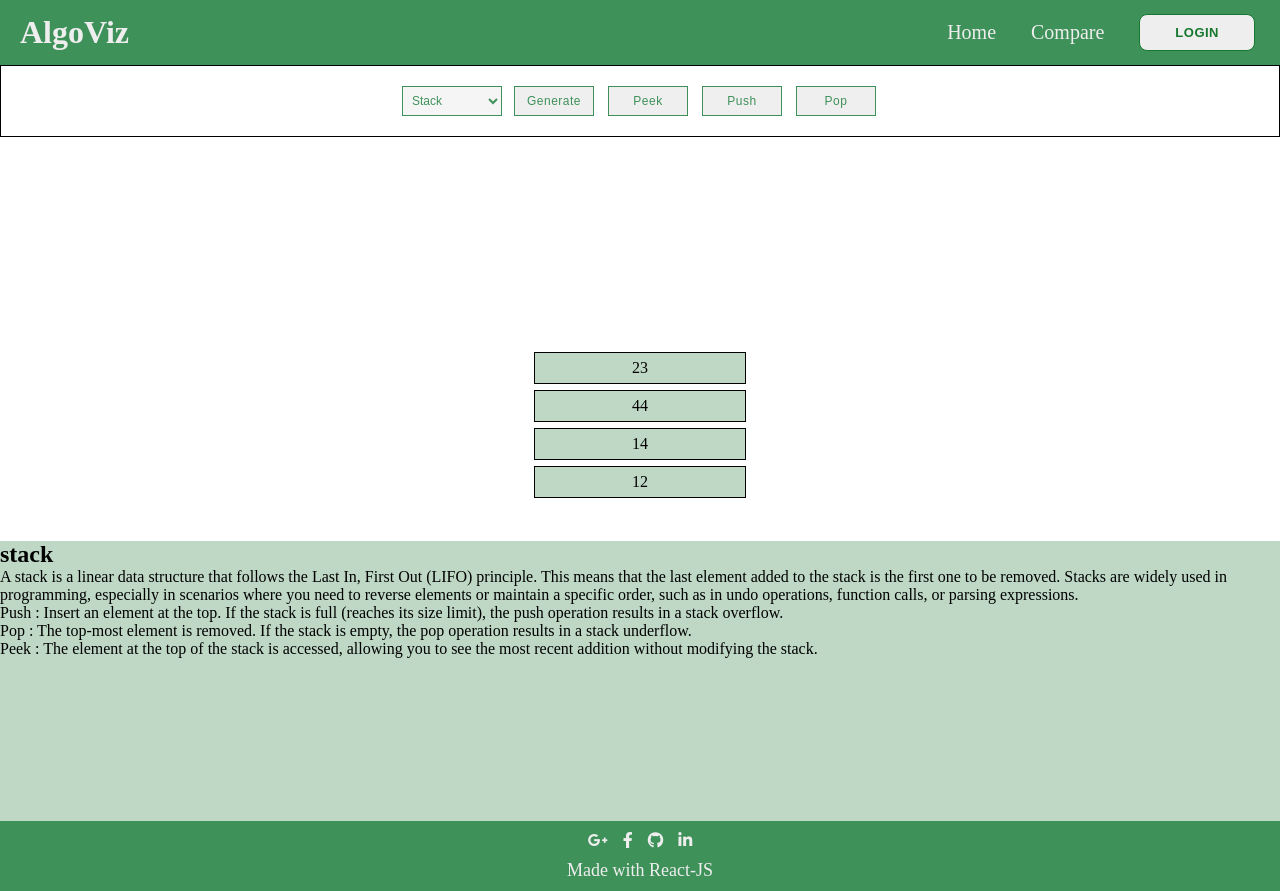
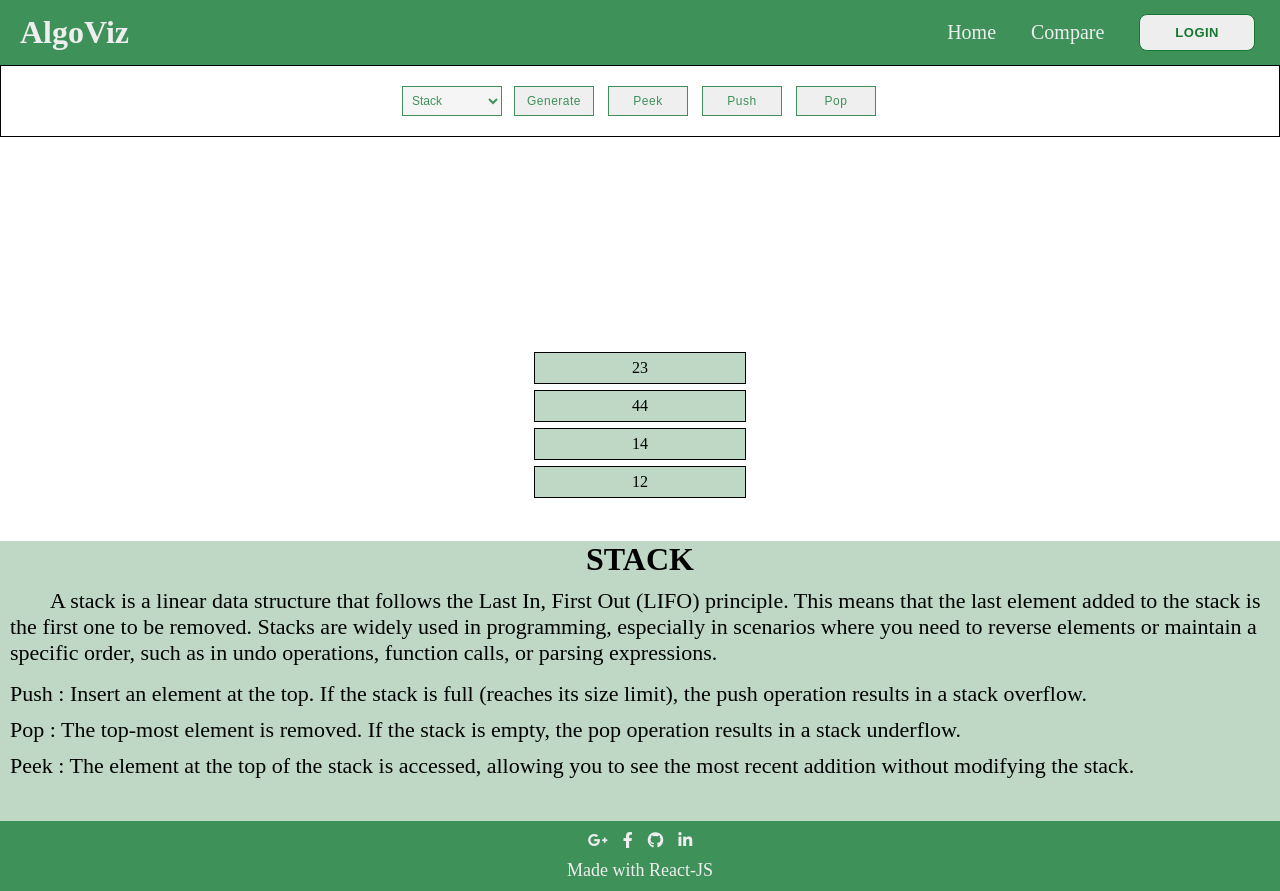
Before and after one commit to YeYintAungNaing/AlgoViz, a React (Vite) app: page /AlgoViz/dataStructureVisualizer in a window 1280 px wide. Built offline with nearby package versions, Linux system fonts and the light colour scheme.

Commit message:
some font changes

```diff
--- a/src/pages/DataStructure/DataStructure.scss
+++ b/src/pages/DataStructure/DataStructure.scss
@@ -88,7 +88,7 @@
             }
 
             .stack-element.peeked{
-                background-color: aqua;
+                background-color:  #15782e;;
             }
 
             .stack-element.dropping-diagonal {
@@ -125,5 +125,27 @@
         height: 280px;
         margin-top: 20px;
         background-color: #bed8c5;
+
+
+        h1{
+          display: flex;
+          align-items: center;
+          justify-content: center;
+          margin-bottom: 10px;
+          size: 25px;
+          text-transform: uppercase;
+        }
+
+        p{
+          text-indent: 40px;
+          font-size: 22px;
+          padding: 0 10px;
+          margin-bottom: 10px;
+        }
+
+        .DS-operation{
+          padding: 5px 10px;
+          font-size: 22px;
+        }
     }
 }
--- a/src/pages/DataStructure/DataStructureVisualizer.jsx
+++ b/src/pages/DataStructure/DataStructureVisualizer.jsx
@@ -131,11 +131,11 @@ function DataStructureVisualizer() {
       </div>
       <div className="explanation-container">
         <div className='explanation'>
-          <h2>{currentDs && currentDs}</h2>
+          <h1>{currentDs && currentDs}</h1>
           <p>{stackExplanation[0]}</p>
           {
           stackExplanation[1].map((operation, i) => (
-            <div key={i}>{operation}</div>
+            <div className="DS-operation" key={i}>{operation}</div>
           ))
           }
         </div>
```
